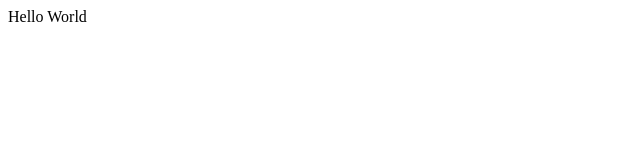
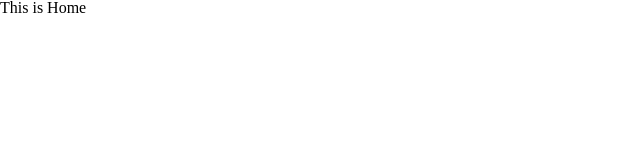
Before and after one commit to jjanmo/dreaming-react, a React (Vite) app: page / in a window 1280 px wide. Shown: the top 160 px of the page, without its empty margins (0-640 px from the left). Built offline with nearby package versions, Linux system fonts and the light colour scheme.

Commit message:
feat: add routes and connect pages

```diff
--- a/src/App.tsx
+++ /dev/null
@@ -1,5 +0,0 @@
-function App() {
-  return <div>Hello World</div>;
-}
-
-export default App;
--- /dev/null
+++ b/src/Router.tsx
@@ -0,0 +1,23 @@
+import { createBrowserRouter } from 'react-router-dom'
+import { Home, Todos, Youtube, Shopmall } from '@pages'
+
+export const router = createBrowserRouter([
+  {
+    path: '/',
+    element: <Home />,
+    children: [
+      {
+        path: 'todos',
+        element: <Todos />,
+      },
+      {
+        path: 'youtube',
+        element: <Youtube />,
+      },
+      {
+        path: 'shopmall',
+        element: <Shopmall />,
+      },
+    ],
+  },
+])
--- a/src/main.tsx
+++ b/src/main.tsx
@@ -1,9 +1,11 @@
-import React from 'react';
-import ReactDOM from 'react-dom/client';
-import App from './App.tsx';
+import React from 'react'
+import ReactDOM from 'react-dom/client'
+import './styles/global.css'
+import { RouterProvider } from 'react-router-dom'
+import { router } from './Router.tsx'
 
 ReactDOM.createRoot(document.getElementById('root') as HTMLElement).render(
   <React.StrictMode>
-    <App />
+    <RouterProvider router={router} />
   </React.StrictMode>
-);
+)
--- /dev/null
+++ b/src/pages/Home.tsx
@@ -0,0 +1,3 @@
+export default function Home() {
+  return <div>This is Home</div>
+}
--- /dev/null
+++ b/src/pages/index.ts
@@ -0,0 +1,4 @@
+export { default as Home } from './Home'
+export { default as Todos } from './Todos'
+export { default as Youtube } from './Youtube'
+export { default as Shopmall } from './Shopmall'
--- a/src/sections/index.ts
+++ /dev/null
@@ -1,3 +0,0 @@
-export { default as Todos } from './todos'
-export { default as Youtube } from './youtube'
-export { default as Shopmall } from './shopmall'
```
Also changed, not shown: src/pages/Shopmall.tsx (renamed from src/sections/shopmall.tsx), src/pages/Todos.tsx (renamed from src/sections/todos.tsx), src/pages/Youtube.tsx (renamed from src/sections/youtube.tsx).
